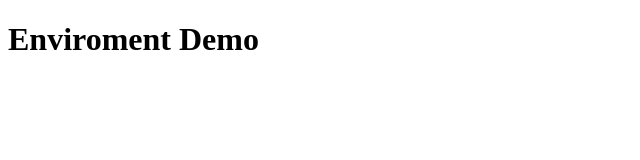
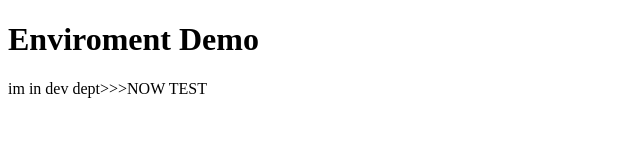
Before and after one commit to seoulomon/enviroment-demo, a plain HTML site: page index.html in a window 1280 px wide. Shown: the whole page, without its empty margins (0-640 px from the left). Drawn offline with Linux system fonts and the light colour scheme.

Commit message:
add to test

```diff
--- a/index.html
+++ b/index.html
@@ -8,5 +8,7 @@
 </head>
 <body>
     <h1>Enviroment Demo</h1>
+    <p>im in dev dept>>>NOW TEST</p>
+
 </body>
 </html>
```
